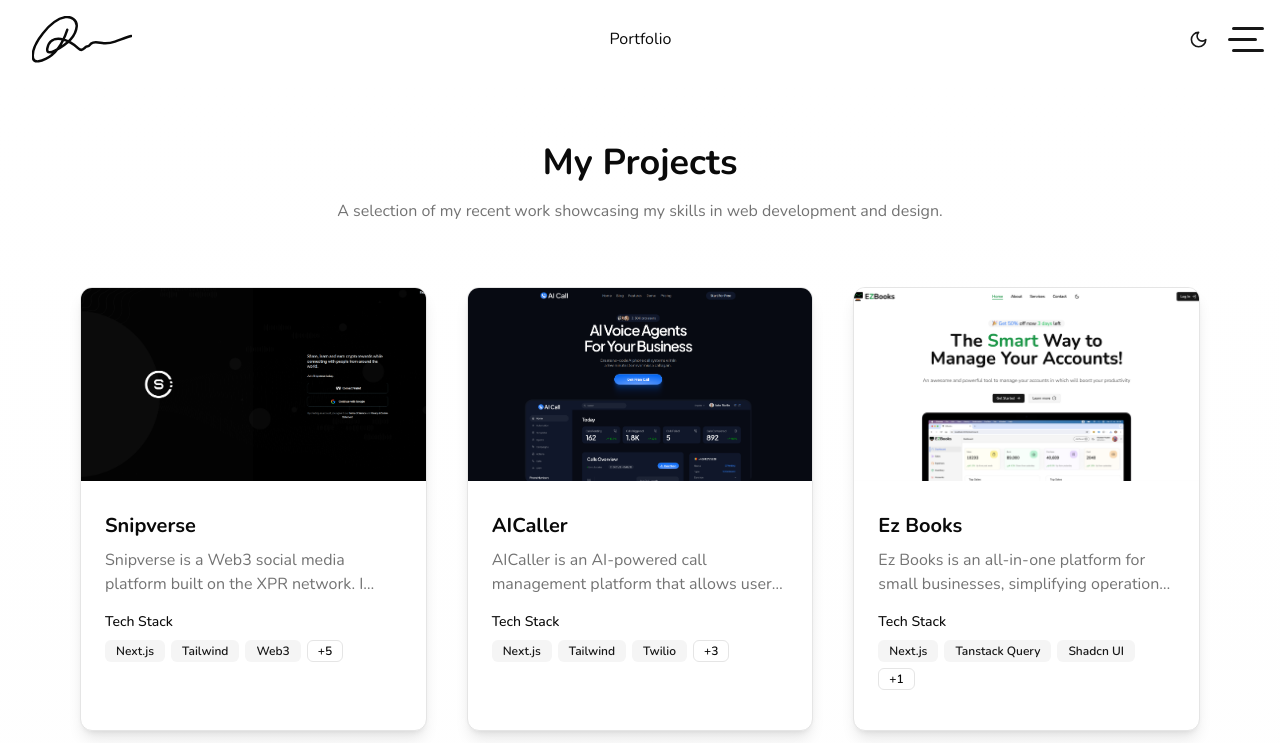
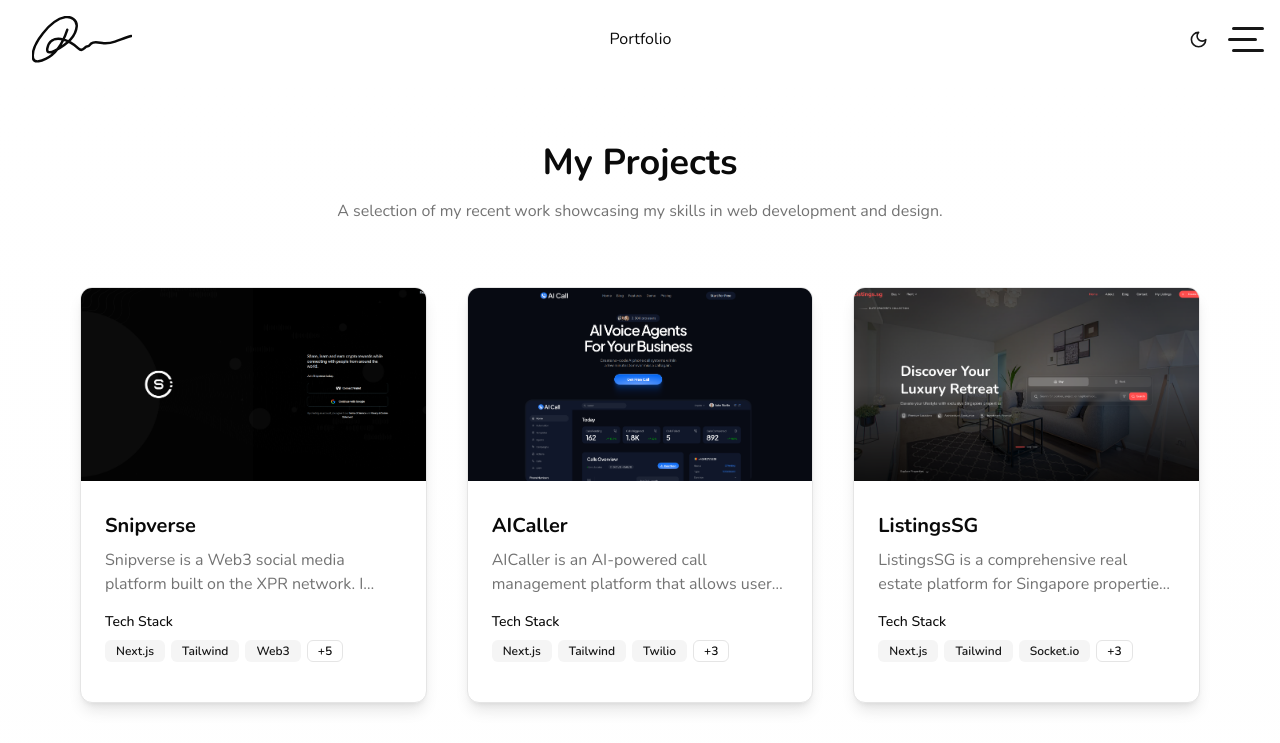
Before and after one commit to hyper-dot/portfolio, a Next.js app: page /portfolio in a window 1280 px wide. Shown: the top 743 px of the page. Built offline with nearby package versions, Linux system fonts and the light colour scheme.

Commit message:
update projects

```diff
--- a/src/__data__/projects.ts
+++ b/src/__data__/projects.ts
@@ -2,17 +2,25 @@ import MonsoonLogistics from "../../public/portfolio/monsoon-logistics.png";
 import EzBooks from "../../public/portfolio/ezbooks.png";
 import Snipverse from "../../public/portfolio/snipverse.png";
 import AICaller from "../../public/portfolio/aicaller.png";
-import ListingsSg from '../../public/portfolio/listings.png'
+import ListingsSg from "../../public/portfolio/listings.png";
 
 export const projects = [
-
   {
     // video: "/videos/monsoon-logistics.mp4",
     thumbnail: Snipverse,
     title: "Snipverse",
     description:
       "Snipverse is a Web3 social media platform built on the XPR network. I contributed to developing key features including group chat functionality, Facebook and Instagram-like stories, ads dashboard, analytics dashboard, and real-time chat capabilities.",
-    techStack: ["Next.js", "Tailwind", "Web3", "XPR Network", "Prisma", "PostgreSQL", "Supabase", "Stripe"],
+    techStack: [
+      "Next.js",
+      "Tailwind",
+      "Web3",
+      "XPR Network",
+      "Prisma",
+      "PostgreSQL",
+      "Supabase",
+      "Stripe",
+    ],
     liveLink: "https://snipverse.com",
     // codeLink: "https://github.com/hyper-dot/monsoon-logistics",
     features: [
@@ -29,7 +37,14 @@ export const projects = [
     title: "AICaller",
     description:
       "AICaller is an AI-powered call management platform that allows users to purchase phone numbers and assign them to AI agents for handling both inbound and outbound calls. The platform enables users to create and manage call campaigns with automated AI interactions. I contributed by developing a new landing page and resolving critical issues with the inbound and outbound call functionality.",
-    techStack: ["Next.js", "Tailwind", "Twilio", "Eleven Labs", "React", "Node.js"],
+    techStack: [
+      "Next.js",
+      "Tailwind",
+      "Twilio",
+      "Eleven Labs",
+      "React",
+      "Node.js",
+    ],
     liveLink: "https://aicaller.com",
     // codeLink: "https://github.com/hyper-dot/monsoon-logistics",
     features: [
@@ -40,24 +55,31 @@ export const projects = [
       "Redesigned landing page with improved user experience and conversion optimization",
     ],
   },
-  // {
-  //   // video: "/videos/monsoon-logistics.mp4",
-  //   thumbnail: ListingsSg,
-  //   title: "ListingsSG",
-  //   description:
-  //     "ListingsSG is a comprehensive real estate platform for Singapore properties, featuring advanced filtering by MRT stations, schools, and locations. The platform enables users to upload listings while providing admin monitoring capabilities. It includes real-time chat with agents, auto-filling apartment details based on condominium information, and AI-powered title and description generation for enhanced user experience.",
-  //   techStack: ["Next.js", "Tailwind", "Socket.io", "OpenAI", "Singapore Location API", "Mongoose"],
-  //   liveLink: "https://listings.sg",
-  //   // codeLink: "https://github.com/hyper-dot/monsoon-logistics",
-  //   features: [
-  //     "Advanced property filtering by nearest MRT stations, schools, and locations",
-  //     "Real-time chat functionality with property agents",
-  //     "Auto-filling apartment details based on condominium information",
-  //     "Integration with Singapore Location API for enhanced user experience",
-  //     "AI-powered title and description generation for property listings",
-  //     "Comprehensive admin dashboard for monitoring and managing listings",
-  //   ],
-  // },
+  {
+    // video: "/videos/monsoon-logistics.mp4",
+    thumbnail: ListingsSg,
+    title: "ListingsSG",
+    description:
+      "ListingsSG is a comprehensive real estate platform for Singapore properties, featuring advanced filtering by MRT stations, schools, and locations. The platform enables users to upload listings while providing admin monitoring capabilities. It includes real-time chat with agents, auto-filling apartment details based on condominium information, and AI-powered title and description generation for enhanced user experience.",
+    techStack: [
+      "Next.js",
+      "Tailwind",
+      "Socket.io",
+      "OpenAI",
+      "Singapore Location API",
+      "Mongoose",
+    ],
+    liveLink: "https://listings.sg",
+    // codeLink: "https://github.com/hyper-dot/monsoon-logistics",
+    features: [
+      "Advanced property filtering by nearest MRT stations, schools, and locations",
+      "Real-time chat functionality with property agents",
+      "Auto-filling apartment details based on condominium information",
+      "Integration with Singapore Location API for enhanced user experience",
+      "AI-powered title and description generation for property listings",
+      "Comprehensive admin dashboard for monitoring and managing listings",
+    ],
+  },
   {
     thumbnail: EzBooks,
     video: "/videos/ezbooks.mp4",
```
